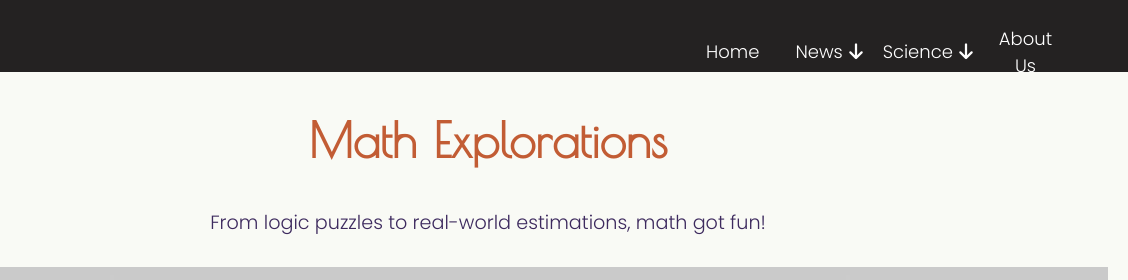
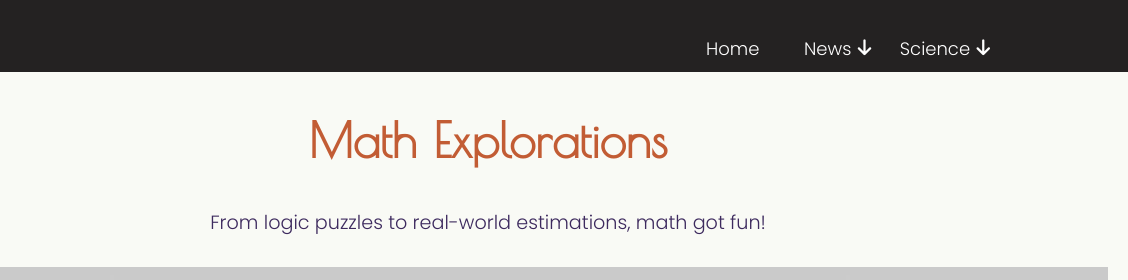
Before and after one commit to arsemagebremichael/fun_chix, a plain HTML site: page phy-math.html in a window 1280 px wide. Shown: the top 280 px of the page, 152-1280 px from the left. Drawn offline with nearby package versions, Linux system fonts and the light colour scheme.

```diff
--- a/phy-math.html
+++ b/phy-math.html
@@ -38,7 +38,6 @@
                         <a href="reviews.html">Biology</a>
                     </div>
                 </div>
-                <a href="#about-us">About Us</a>
             </div>
         </nav>
     <section class="section math-section">
```
Also changed, not shown: news.html (+1 -1 lines), tech.html (+1 -1 lines).
